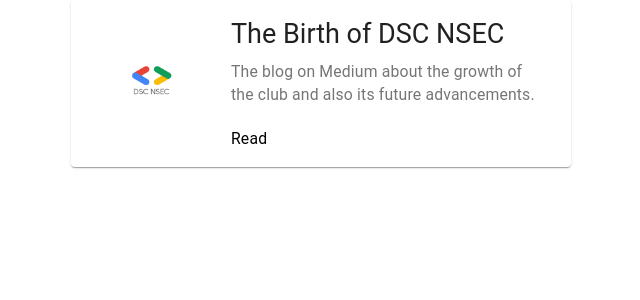
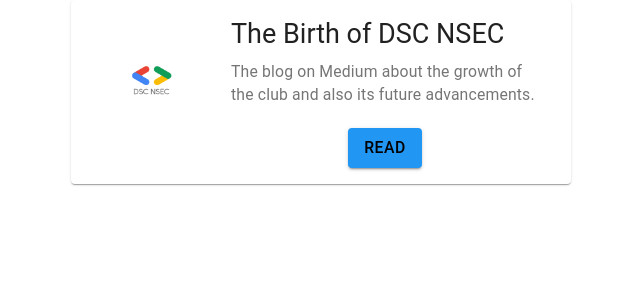
Before and after one commit to dscnsec/ladies-blogs, a Next.js app: page /fea in a window 1280 px wide. Shown: the top 300 px of the page, without its empty margins (319-959 px from the left). Built offline with nearby package versions, Linux system fonts and the light colour scheme.

Commit message:
button added

```diff
--- a/pages/fea.js
+++ b/pages/fea.js
@@ -4,7 +4,7 @@
 import Paper from '@material-ui/core/Paper';
 import Typography from '@material-ui/core/Typography';
 import ButtonBase from '@material-ui/core/ButtonBase';
-
+import Button from '@material-ui/core/Button';
 const useStyles = makeStyles((theme) => ({
   root: {
     flexGrow: 1,
@@ -49,9 +49,9 @@
                 </Typography>
               </Grid>
               <Grid item>
-                <Typography variant="body2" style={{ cursor: 'pointer' }}>
+              <center><Button variant="contained" style={{backgroundColor:"#2196f3", color:"white"}}>
                  <a href="https://medium.com/@dscnsec/dsc-nsec-week-one-47944e5d115e" target="_blank">Read</a>
-                </Typography>
+                </Button></center>
               </Grid>
             </Grid>
           </Grid>
```
